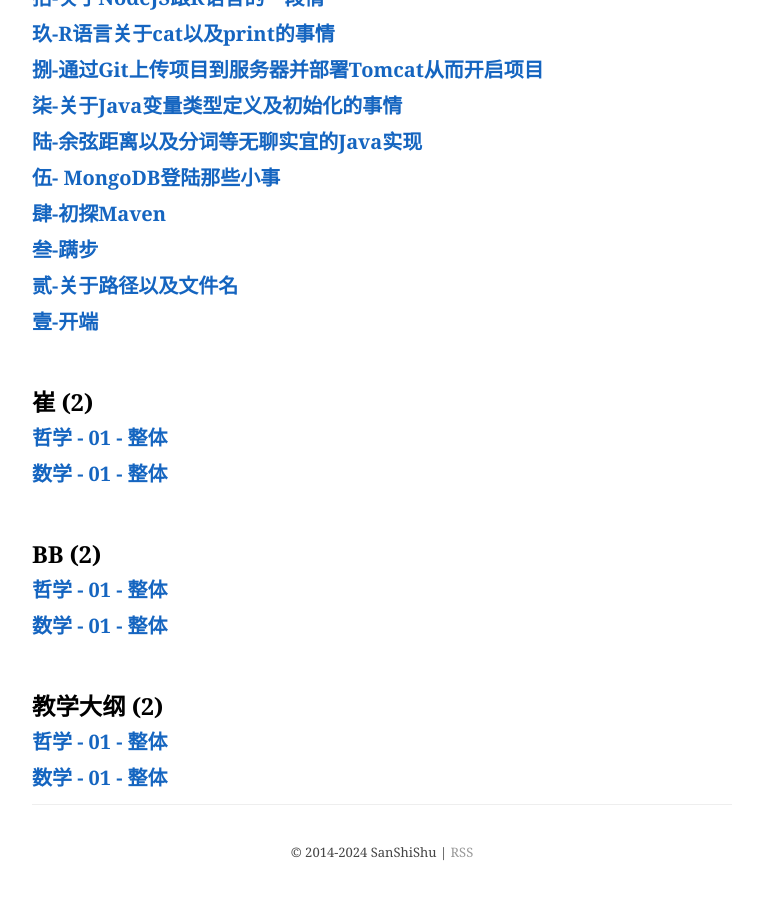
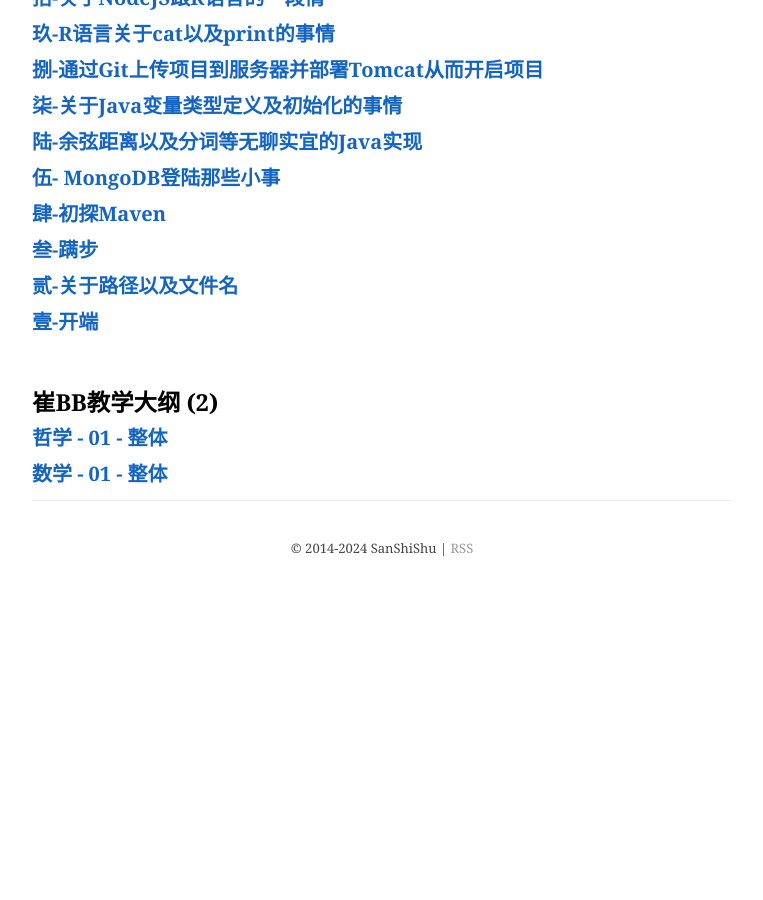
Before and after one commit to BerryBC/berrybc.github.io, a Jekyll site: the page built from categories.html, in a window 1280 px wide and 900 px high, scrolled down 8911 px. Shown: the whole window, without its empty margins (258-1021 px from the left). Built offline with Jekyll 4.4.1, drawn with Linux system fonts in a browser that asks for light colours; after the commit the page ends 9507 px from its top, so only the background shows below that.

Commit message:
还是一些小修改

```diff
--- a/_posts/Learn/Math/2024-12-02-Math-01-Overall.markdown
+++ b/_posts/Learn/Math/2024-12-02-Math-01-Overall.markdown
@@ -2,7 +2,7 @@
 layout: post
 title:  数学 - 01 - 整体
 date:   2024-12-02 17:09:14 +0800
-categories: 崔 BB 教学大纲
+categories: 崔BB教学大纲
 author: 崔秉龙
 location: Guangzhou, China
 ---
--- a/_posts/Learn/Philosophy/2024-12-02-Philosophy-01-Overall.markdown
+++ b/_posts/Learn/Philosophy/2024-12-02-Philosophy-01-Overall.markdown
@@ -2,7 +2,7 @@
 layout: post
 title:  哲学 - 01 - 整体
 date:   2024-12-02 17:18:14 +0800
-categories: 崔 BB 教学大纲
+categories: 崔BB教学大纲
 author: 崔秉龙
 location: Guangzhou, China
 ---
```
